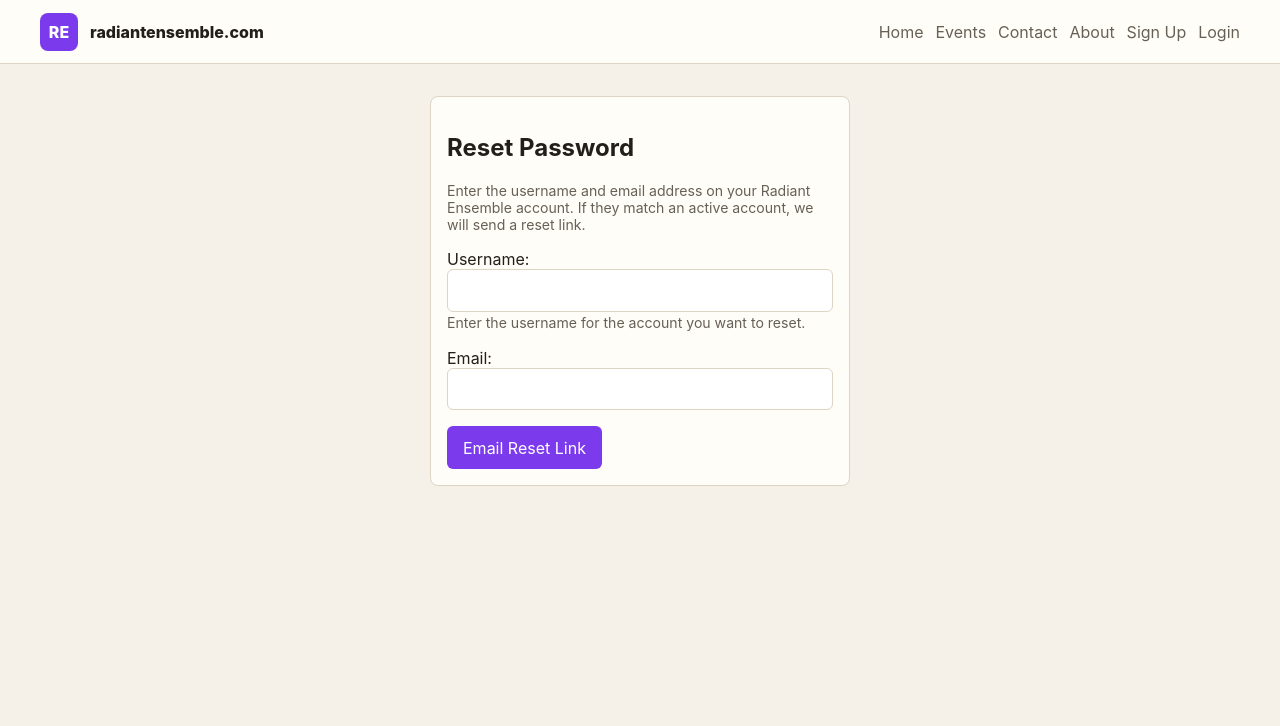
After one commit to musicarroll/radiantensemble, a Django app: page /reset_password/ in a window 1280 px wide. The commit adds this page. Shown: the top 726 px of the page. Run offline with Django 5.2, Linux system fonts and the light colour scheme.

Commit message:
Password reset.

```diff
--- a/community/forms.py
+++ b/community/forms.py
@@ -1,5 +1,5 @@
 from django import forms
-from django.contrib.auth.forms import UserCreationForm
+from django.contrib.auth.forms import PasswordResetForm, UserCreationForm
 from django.contrib.auth.models import User
 from django.forms import inlineformset_factory
 
@@ -12,6 +12,26 @@ class PendingUserCreationForm(UserCreationForm):
     class Meta:
         model = User
         fields = ["username", "email"]
+
+
+class RadiantPasswordResetForm(PasswordResetForm):
+    username = forms.CharField(
+        max_length=150,
+        widget=forms.TextInput(attrs={"autocapitalize": "none"}),
+        help_text="Enter the username for the account you want to reset.",
+    )
+
+    def get_users(self, email):
+        username = (self.cleaned_data.get("username") or "").strip()
+        if not username:
+            return []
+
+        active_users = User._default_manager.filter(
+            username=username,
+            email__iexact=email,
+            is_active=True,
+        )
+        return (user for user in active_users if user.has_usable_password())
 
 
 class ContactForm(forms.ModelForm):
--- a/community/templates/registration/login.html
+++ b/community/templates/registration/login.html
@@ -10,5 +10,6 @@
       {{ form.as_p }}
       <button class="primary-button" type="submit">Log in</button>
     </form>
+    <p><a href="{% url 'password_reset' %}">Forgot your password?</a></p>
   </section>
 {% endblock %}
--- /dev/null
+++ b/community/templates/registration/password_reset_form.html
@@ -0,0 +1,34 @@
+{% extends "community/base.html" %}
+
+{% block title %}Reset Password | Radiant Ensemble{% endblock %}
+
+{% block content %}
+  <section class="auth-panel">
+    <h1>Reset Password</h1>
+    <p class="meta">Enter the username and email address on your Radiant Ensemble account. If they match an active account, we will send a reset link.</p>
+    <form method="post">
+      {% csrf_token %}
+      {% if form.non_field_errors %}
+        <div class="form-error">{{ form.non_field_errors }}</div>
+      {% endif %}
+      <p>
+        {{ form.username.label_tag }}
+        {{ form.username }}
+        {% if form.username.help_text %}
+          <span class="meta">{{ form.username.help_text }}</span>
+        {% endif %}
+        {% for error in form.username.errors %}
+          <span class="form-error">{{ error }}</span>
+        {% endfor %}
+      </p>
+      <p>
+        {{ form.email.label_tag }}
+        {{ form.email }}
+        {% for error in form.email.errors %}
+          <span class="form-error">{{ error }}</span>
+        {% endfor %}
+      </p>
+      <button class="primary-button" type="submit">Email Reset Link</button>
+    </form>
+  </section>
+{% endblock %}
--- /dev/null
+++ b/community/templates/registration/password_reset_subject.txt
@@ -0,0 +1 @@
+Radiant Ensemble password reset
--- a/radiantensemble/urls.py
+++ b/radiantensemble/urls.py
@@ -18,12 +18,40 @@ from django.conf import settings
 from django.conf.urls.static import static
 from django.contrib import admin
 from django.contrib.auth import views as auth_views
-from django.urls import include, path
+from django.urls import include, path, reverse_lazy
+
+from community.forms import RadiantPasswordResetForm
 
 urlpatterns = [
     path('admin/', admin.site.urls),
     path('accounts/login/', auth_views.LoginView.as_view(template_name='registration/login.html'), name='login'),
     path('accounts/logout/', auth_views.LogoutView.as_view(), name='logout'),
+    path(
+        'reset_password/',
+        auth_views.PasswordResetView.as_view(
+            form_class=RadiantPasswordResetForm,
+            template_name='registration/password_reset_form.html',
+            email_template_name='registration/password_reset_email.txt',
+            subject_template_name='registration/password_reset_subject.txt',
+            success_url=reverse_lazy('password_reset_done'),
+        ),
+        name='password_reset',
+    ),
+    path(
+        'reset_password_done/',
+        auth_views.PasswordResetDoneView.as_view(template_name='registration/password_reset_done.html'),
+        name='password_reset_done',
+    ),
+    path(
+        'reset/<uidb64>/<token>/',
+        auth_views.PasswordResetConfirmView.as_view(template_name='registration/password_reset_confirm.html'),
+        name='password_reset_confirm',
+    ),
+    path(
+        'reset_password_complete/',
+        auth_views.PasswordResetCompleteView.as_view(template_name='registration/password_reset_complete.html'),
+        name='password_reset_complete',
+    ),
     path('', include('community.urls')),
 ]
 
```
Also changed, not shown: SESSION_NOTES.md (+15 -0 lines), community/templates/registration/password_reset_complete.html (added, +11 -0 lines), community/templates/registration/password_reset_confirm.html (added, +20 -0 lines), community/templates/registration/password_reset_done.html (added, +10 -0 lines), community/templates/registration/password_reset_email.txt (added, +11 -0 lines), community/tests.py (+103 -0 lines).
